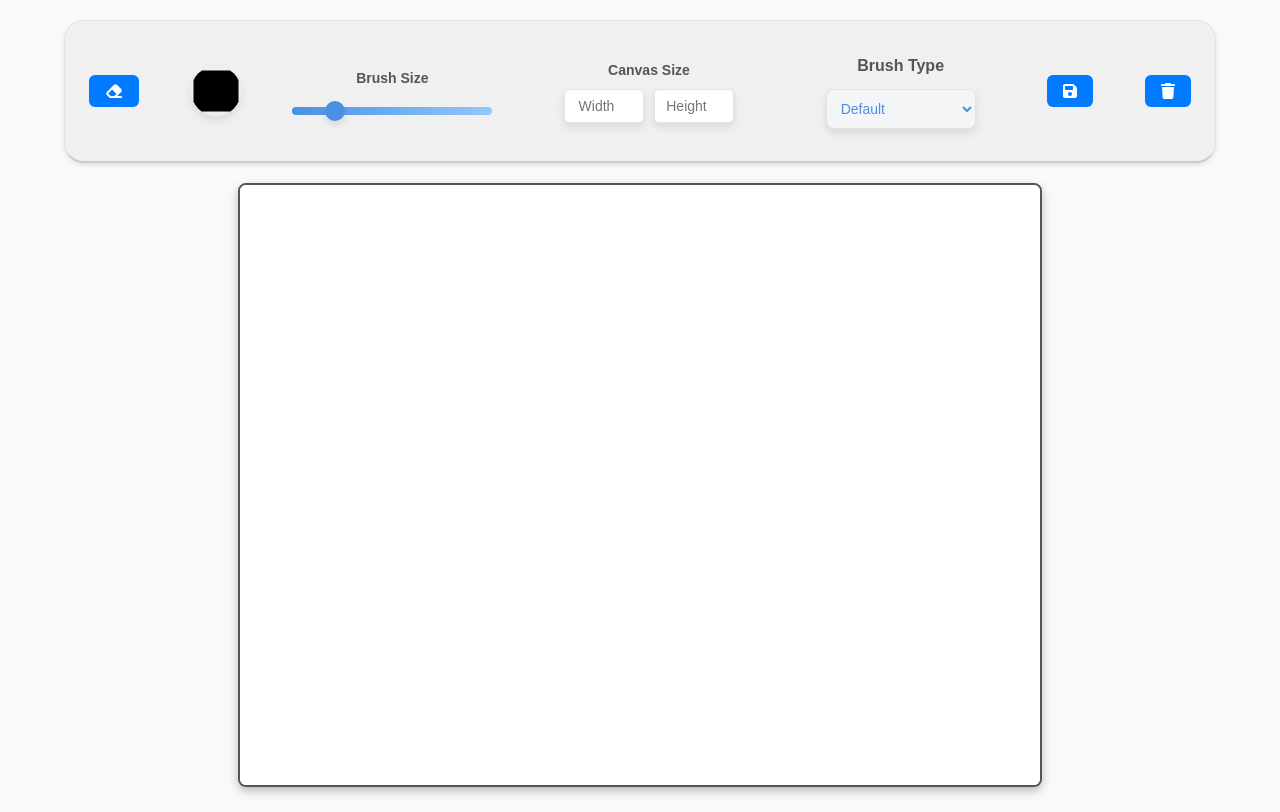
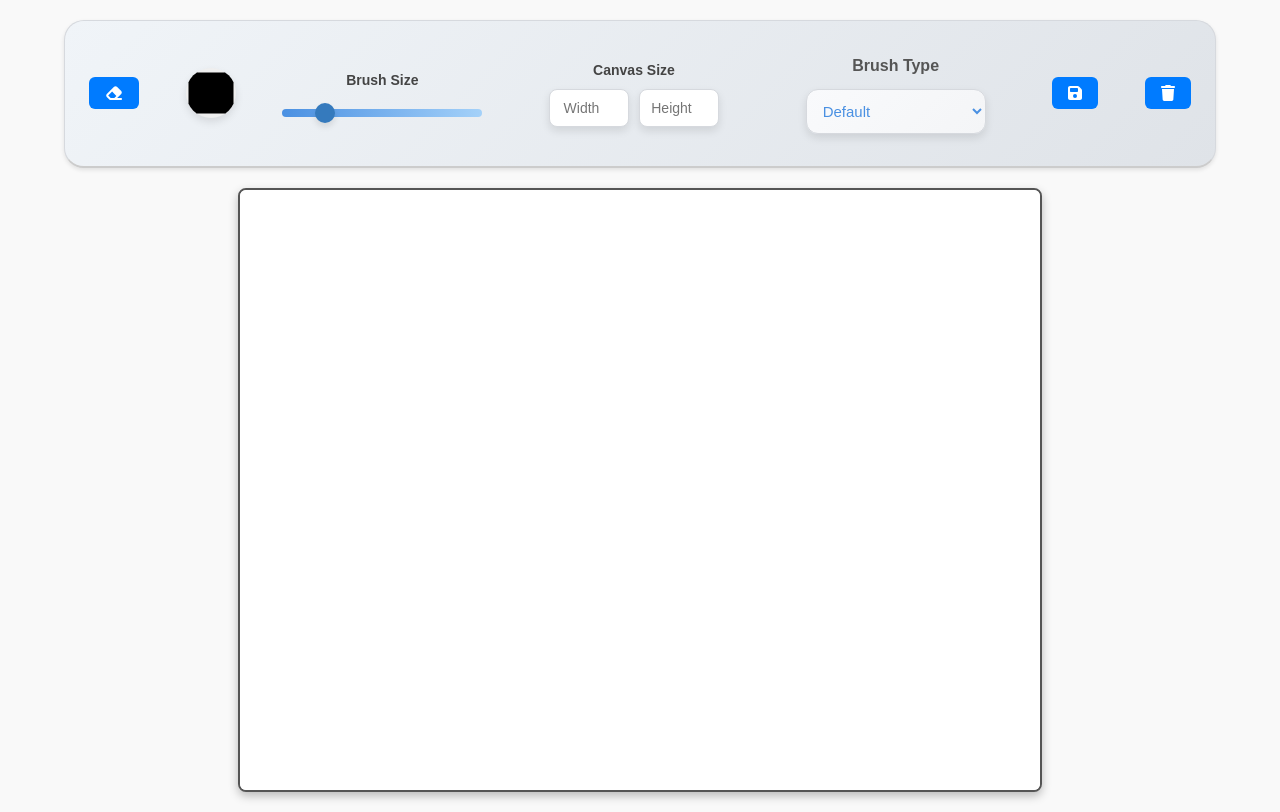
Before and after one commit to omarseyam1729/SeyPaints, a React (Create React App) app: page / in a window 1280 px wide. Built offline with nearby package versions, Linux system fonts and the light colour scheme.

Commit message:
added more brushes

```diff
--- a/src/components/Toolbar.js
+++ b/src/components/Toolbar.js
@@ -88,6 +88,8 @@ const Toolbar = ({
             <option value="default">Default</option>
             <option value="calligraphy">Calligraphy</option>
             <option value="splatter">Splatter</option>
+            <option value="swirl">Swirl</option>
+            <option value="neon">Neon</option>
           </select>
         </div>
       )}
--- a/src/components/brushes/index.js
+++ b/src/components/brushes/index.js
@@ -1,9 +1,12 @@
 import { defaultBrush } from './defaultBrush';
 import { calligraphyBrush } from './calligraphyBrush';
 import { splatterBrush } from './splatterBrush';
-
+import { swirlBrush } from './swirlBrush';
+import { neonBrush } from './neonBrush';
 export const brushHandlers = {
   default: defaultBrush,
   calligraphy: calligraphyBrush,
-  splatter:splatterBrush
+  splatter:splatterBrush,
+  swirl:swirlBrush,
+  neon:neonBrush
 };
--- /dev/null
+++ b/src/components/brushes/neonBrush.js
@@ -0,0 +1,25 @@
+export const neonBrush = (ctx, { start, end, color, size }) => {
+    // Outer glow
+    ctx.save();
+    ctx.shadowColor = color;
+    ctx.shadowBlur = size * 2;
+    ctx.strokeStyle = color;
+    ctx.lineWidth = size;
+    ctx.lineCap = 'round';
+    ctx.beginPath();
+    ctx.moveTo(start.x, start.y);
+    ctx.lineTo(end.x, end.y);
+    ctx.stroke();
+    ctx.restore();
+
+    // Inner stroke
+    ctx.save();
+    ctx.strokeStyle = color;
+    ctx.lineWidth = size / 2;
+    ctx.lineCap = 'round';
+    ctx.beginPath();
+    ctx.moveTo(start.x, start.y);
+    ctx.lineTo(end.x, end.y);
+    ctx.stroke();
+    ctx.restore();
+  };
--- /dev/null
+++ b/src/components/brushes/swirlBrush.js
@@ -0,0 +1,23 @@
+export const swirlBrush = (ctx, { start, end, color, size }) => {
+    ctx.strokeStyle = color;
+    ctx.lineWidth = size;
+    ctx.lineCap = 'round';
+    ctx.beginPath();
+
+    const steps = 20;
+    const dx = end.x - start.x;
+    const dy = end.y - start.y;
+    const stepX = dx / steps;
+    const stepY = dy / steps;
+    const amplitude = size * 2;
+
+    ctx.moveTo(start.x, start.y);
+
+    for (let i = 1; i <= steps; i++) {
+      const x = start.x + stepX * i;
+      const y = start.y + stepY * i + Math.sin(i * 0.7) * amplitude;
+      ctx.lineTo(x, y);
+    }
+
+    ctx.stroke();
+  };
--- a/src/styles/Toolbar.css
+++ b/src/styles/Toolbar.css
@@ -5,10 +5,10 @@
   gap: 40px;
   padding: 20px;
   margin: 20px auto;
-  background-color: #f4f5f7;
+  background: linear-gradient(135deg, #f0f4f8, #dfe3e8);
   border-radius: 20px;
-  box-shadow: 0 8px 16px rgba(0, 0, 0, 0.15);
-  border: 1px solid #e0e3e7;
+  box-shadow: 0 10px 20px rgba(0, 0, 0, 0.15);
+  border: 1px solid #d6d9de;
   max-width: 90%;
 }
 
@@ -17,24 +17,24 @@ button {
   align-items: center;
   justify-content: center;
   padding: 12px 18px;
-  background-color: #4a90e2;
-  color: white;
+  background: linear-gradient(135deg, #4a90e2, #357abd);
+  color: #fff;
   border: none;
-  border-radius: 8px;
+  border-radius: 12px;
   font-size: 16px;
   font-weight: bold;
   cursor: pointer;
-  transition: transform 0.3s ease, box-shadow 0.3s ease, background-color 0.3s ease;
+  transition: transform 0.3s ease, box-shadow 0.3s ease, background 0.3s ease;
 }
 
 button:hover {
-  background-color: #3b78b1;
+  background: linear-gradient(135deg, #3b78b1, #2f5c89);
   box-shadow: 0 6px 12px rgba(0, 0, 0, 0.2);
   transform: scale(1.1);
 }
 
 button:active {
-  background-color: #2f5c89;
+  background: linear-gradient(135deg, #2f5c89, #244d6d);
   transform: scale(1);
 }
 
@@ -57,8 +57,8 @@ input[type="range"] {
   width: 200px;
   -webkit-appearance: none;
   height: 8px;
-  border-radius: 5px;
-  background: linear-gradient(to right, #4a90e2, #92c9f9);
+  border-radius: 10px;
+  background: linear-gradient(to right, #4a90e2, #a4d1f9);
   outline: none;
   margin-top: 10px;
   transition: box-shadow 0.3s ease;
@@ -70,7 +70,7 @@ input[type="range"]::-webkit-slider-thumb {
   width: 20px;
   height: 20px;
   border-radius: 50%;
-  background: #4a90e2;
+  background: #357abd;
   cursor: pointer;
   box-shadow: 0 4px 6px rgba(0, 0, 0, 0.1);
   transition: transform 0.3s ease, box-shadow 0.3s ease;
@@ -91,11 +91,10 @@ input[type="range"]::-webkit-slider-thumb:hover {
 .brush-size-container label {
   font-size: 14px;
   font-weight: bold;
-  color: #555;
+  color: #444;
   margin-bottom: 8px;
 }
 
-/* Styles for Canvas Size Controls */
 .canvas-size-container {
   display: flex;
   flex-direction: column;
@@ -108,7 +107,7 @@ input[type="range"]::-webkit-slider-thumb:hover {
 .canvas-size-container label {
   font-size: 14px;
   font-weight: bold;
-  color: #555;
+  color: #444;
   margin-bottom: 8px;
 }
 
@@ -119,10 +118,10 @@ input[type="range"]::-webkit-slider-thumb:hover {
 
 .canvas-size-container input[type="number"] {
   width: 80px;
-  padding: 8px;
+  padding: 10px;
   font-size: 14px;
-  border: 1px solid #e0e3e7;
-  border-radius: 5px;
+  border: 1px solid #d6d9de;
+  border-radius: 8px;
   text-align: center;
   outline: none;
   box-shadow: 0 4px 8px rgba(0, 0, 0, 0.1);
@@ -149,13 +148,13 @@ input[type="range"]::-webkit-slider-thumb:hover {
 }
 
 #brush-type {
-  width: 150px;
-  padding: 10px;
-  font-size: 14px;
+  width: 180px;
+  padding: 12px;
+  font-size: 15px;
   color: #4a90e2;
-  background-color: #f4f5f7;
-  border: 1px solid #e0e3e7;
-  border-radius: 8px;
+  background: linear-gradient(135deg, #f9fafc, #f4f5f7);
+  border: 1px solid #d6d9de;
+  border-radius: 12px;
   box-shadow: 0 4px 8px rgba(0, 0, 0, 0.1);
   cursor: pointer;
   transition: all 0.3s ease;
@@ -171,3 +170,15 @@ input[type="range"]::-webkit-slider-thumb:hover {
   border-color: #4a90e2;
   box-shadow: 0 0 10px rgba(74, 144, 226, 0.8);
 }
+
+#brush-type option {
+  font-size: 14px;
+  color: #333;
+  background: #fff;
+  padding: 8px;
+  cursor: pointer;
+}
+
+#brush-type option:hover {
+  background: #f4f5f7;
+}
```
